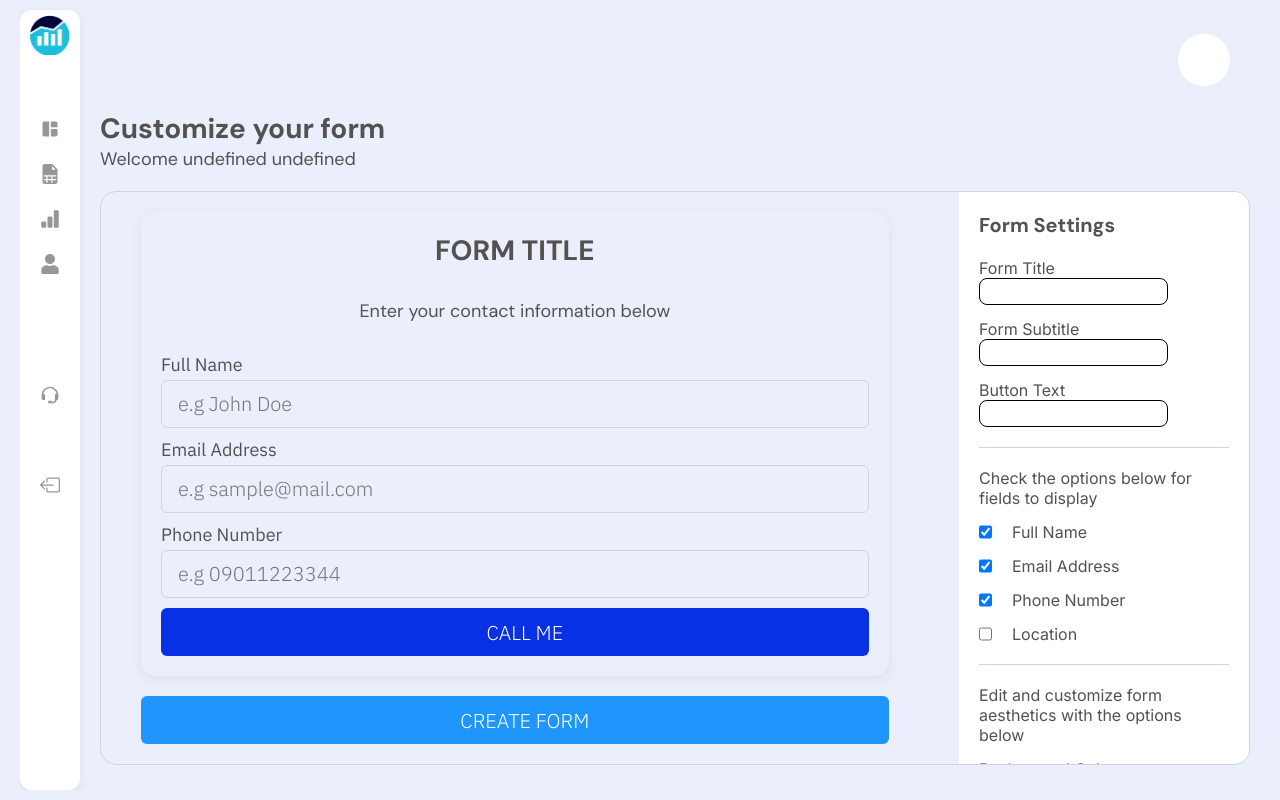
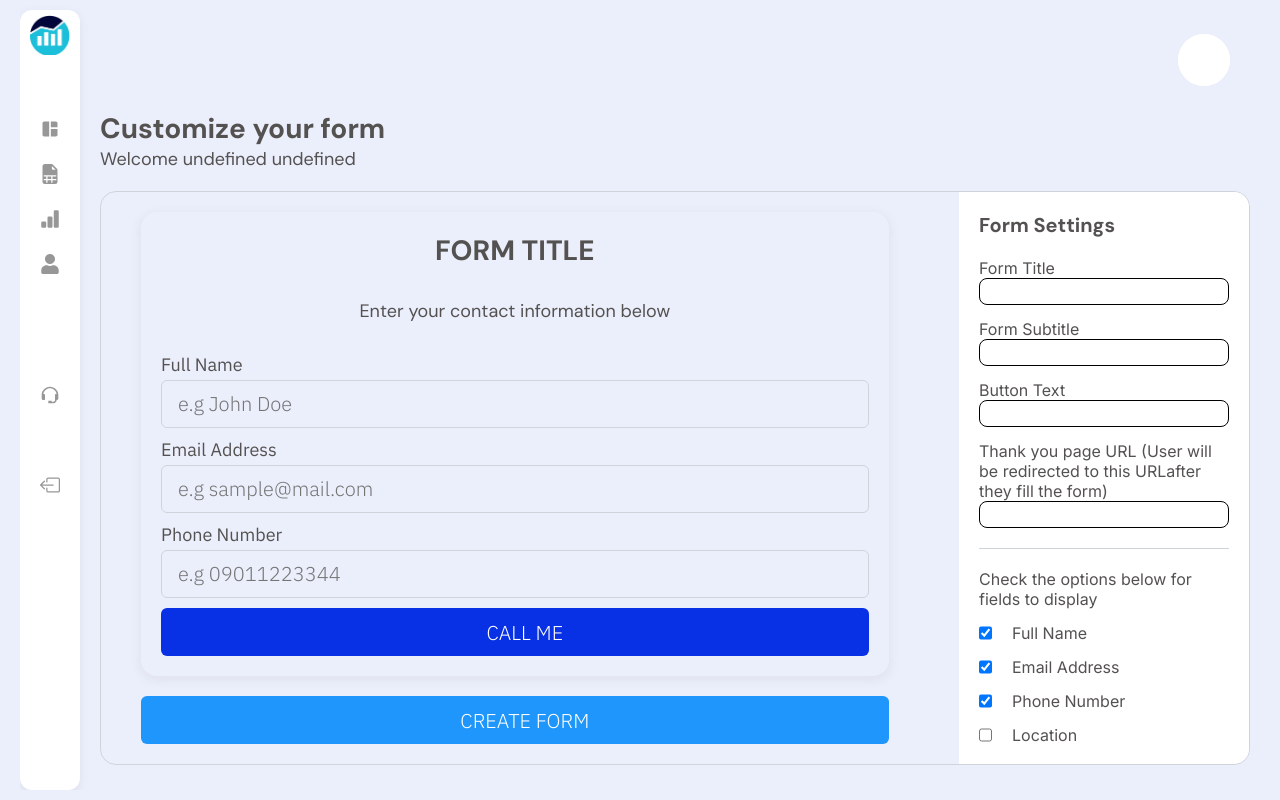
Before and after one commit to upgraded57/PrimeclickLDS, a React (Vite) app: page /form/1/wizard in a window 1280 px wide. Built offline with nearby package versions, Linux system fonts and the light colour scheme; sample sign-in values are in the browser's storage; some icons are missing.

Commit message:
Added page redirect after form submit

```diff
--- a/src/Pages/FormWizard/FormWizard.jsx
+++ b/src/Pages/FormWizard/FormWizard.jsx
@@ -31,6 +31,7 @@ export default function FormWizard() {
   const [btnBgColor, setBtnBgColor] = useState("");
   const [btnTextColor, setBtnTextColor] = useState("");
   const [modalActive, setModalActive] = useState(false);
+  const [nextPageUrl, setNextPageUrl] = useState("");
 
   const design = {
     styles: {
@@ -52,6 +53,9 @@ export default function FormWizard() {
       phoneInput ? "phone" : "",
       locationInput ? "location" : "",
     ],
+    redirect: {
+      url: nextPageUrl || "",
+    },
   };
 
   const createForm = async () => {
@@ -179,6 +183,17 @@ export default function FormWizard() {
                   type="text"
                   id="wizard-control-btn-text"
                   onChange={(e) => setBtnText(e.target.value.toUpperCase())}
+                />
+              </label>
+              <label htmlFor="wizard-control-url">
+                <p>
+                  Thank you page URL (User will be redirected to this URLafter
+                  they fill the form)
+                </p>
+                <input
+                  type="text"
+                  id="wizard-control-url"
+                  onChange={(e) => setNextPageUrl(e.target.value)}
                 />
               </label>
             </div>
--- a/src/Pages/FormWizard/formwizard.css
+++ b/src/Pages/FormWizard/formwizard.css
@@ -72,6 +72,7 @@
   padding: 5px;
   border-radius: 8px;
   border: 1px solid #000;
+  width: 100%;
 }
 
 .wizard-control-checks label {
--- a/src/Pages/Forms/Forms.jsx
+++ b/src/Pages/Forms/Forms.jsx
@@ -24,13 +24,14 @@ export default function Forms() {
     document
       .querySelector(".forms")
       .parentElement.classList.remove("container");
-    console.log(document.querySelector(".forms").parentElement);
   }, []);
 
   const texts = formData?.texts;
   const styles = formData?.styles;
 
   const fields = formData?.fields;
+
+  const redirectPage = formData?.redirect?.url;
 
   const [fullName, setFullName] = useState("");
   const [email, setEmail] = useState("");
@@ -66,6 +67,8 @@ export default function Forms() {
         toast.success("You will be contacted within five minutes", {
           id: toastId,
         });
+        if (redirectPage && redirectPage.length > 0)
+          window.location = redirectPage;
       })
       .catch((err) => {
         toast.error("Something went wrong. Please retry", {
--- a/src/Pages/Leads/Leads.jsx
+++ b/src/Pages/Leads/Leads.jsx
@@ -150,9 +150,11 @@ export default function Leads() {
                         </td>
                       ) : (
                         <td>
-                          <button id="copyCodeTooltipToggler">Copy Code</button>
+                          <button id={`copyCodeTooltipToggler${campaign.id}`}>
+                            Copy Code
+                          </button>
                           <Tooltip
-                            anchorSelect="#copyCodeTooltipToggler"
+                            anchorSelect={`#copyCodeTooltipToggler${campaign.id}`}
                             clickable
                             place="left"
                             variant="light"
```
Also changed, not shown: 1 other file (tests, documents, lock files or other folders).
